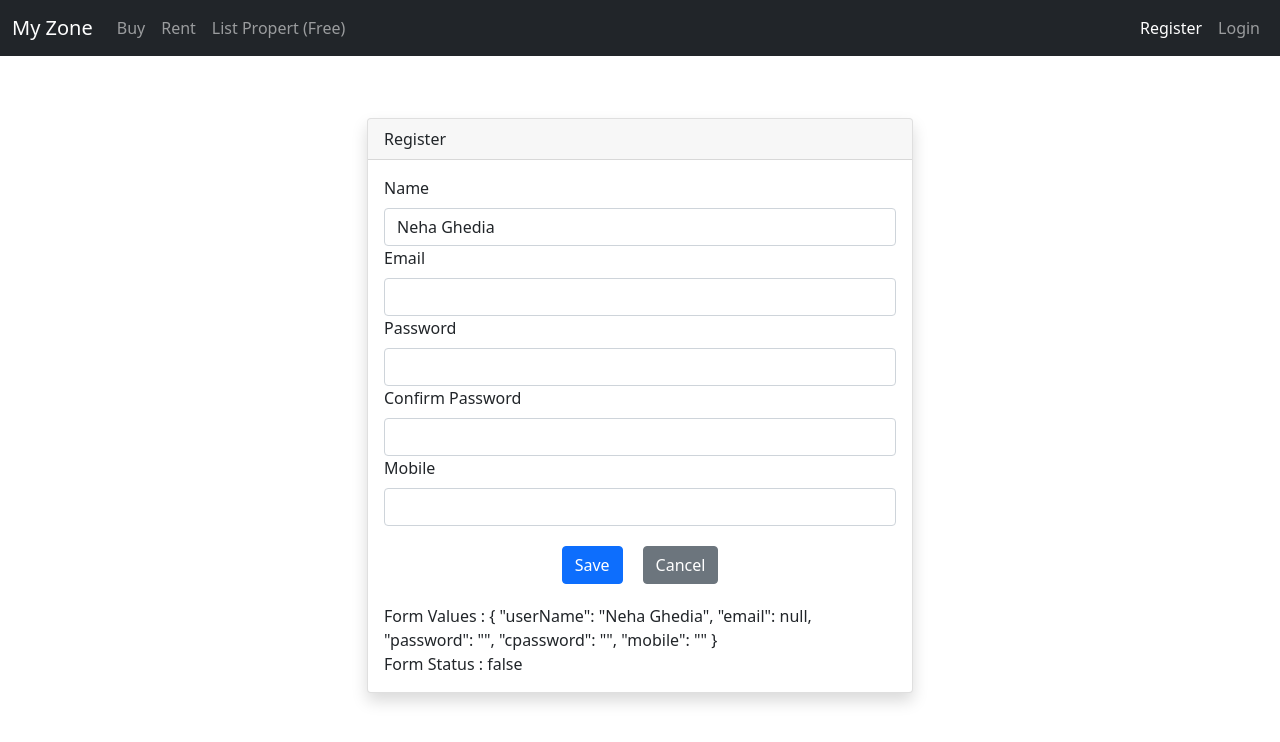
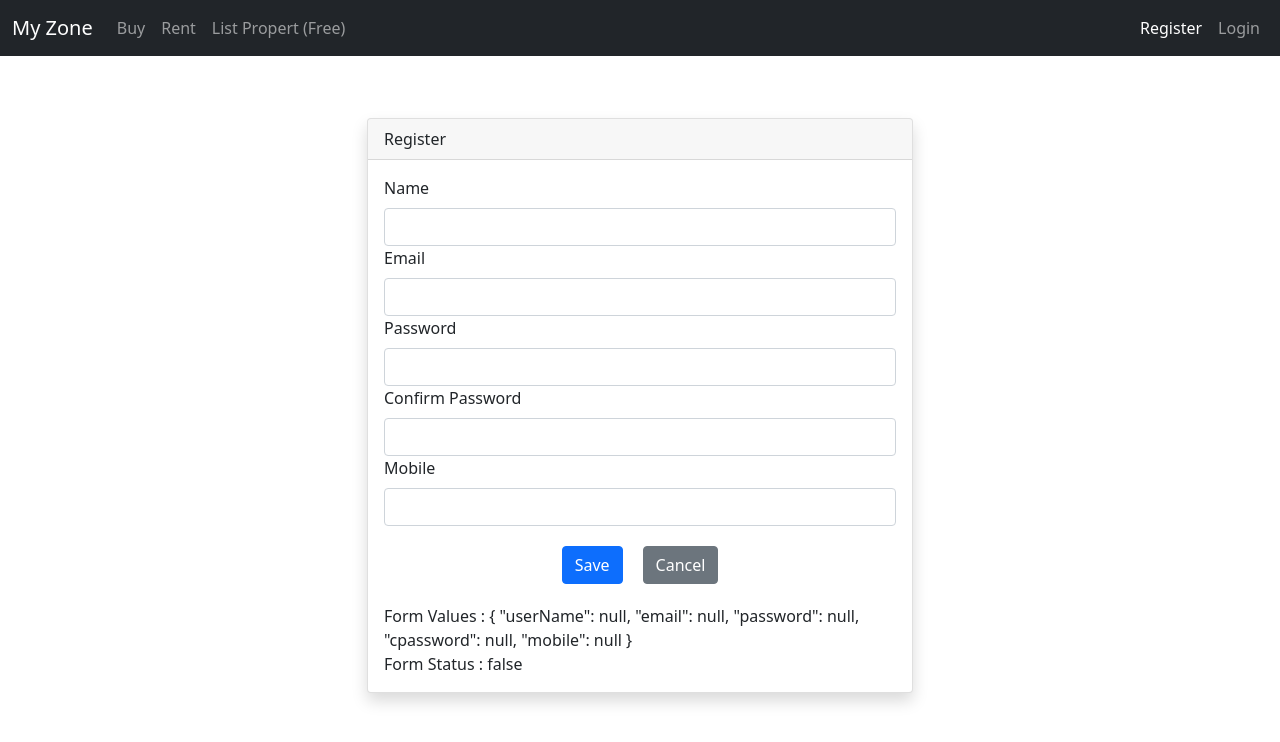
Before and after one commit to nsghedia/MyZone, an Angular app: page /user-register in a window 1280 px wide. Shown: the top 742 px of the page. Built offline with nearby package versions, Linux system fonts and the light colour scheme.

Commit message:
working more on FormGroup

```diff
--- a/src/app/user/user-register/user-register.component.html
+++ b/src/app/user/user-register/user-register.component.html
@@ -23,7 +23,7 @@
 
           <div class="form-group col-12">
             <label for="cpassword" class="form-label">Confirm Password</label>
-            <input type="password" formControlName="cpassword" class="form-control">
+            <input type="password" formControlName="cpassword" (blur)="Compare()" class="form-control">
           </div>
 
           <div class="form-group col-12">
--- a/src/app/user/user-register/user-register.component.ts
+++ b/src/app/user/user-register/user-register.component.ts
@@ -1,5 +1,10 @@
 import { Component, OnInit } from '@angular/core';
-import { FormControl, FormGroup, Validators } from '@angular/forms';
+import {
+  FormBuilder,
+  FormControl,
+  FormGroup,
+  Validators,
+} from '@angular/forms';
 
 @Component({
   selector: 'app-user-register',
@@ -8,26 +13,62 @@ import { FormControl, FormGroup, Validators } from '@angular/forms';
 })
 export class UserRegisterComponent implements OnInit {
   RegisterForm!: FormGroup;
-  constructor() {}
+  user: any = {};
+  constructor(private fb: FormBuilder) {}
 
   ngOnInit() {
-    this.RegisterForm = new FormGroup(
+    // this.RegisterForm = new FormGroup(
+    //   {
+    //     userName: new FormControl('Neha Ghedia', Validators.required),
+    //     email: new FormControl(null, [Validators.required, Validators.email]),
+    //     password: new FormControl('', [
+    //       Validators.required,
+    //       Validators.maxLength(15),
+    //       Validators.minLength(8),
+    //     ]),
+    //     cpassword: new FormControl('', [Validators.required]),
+    //     mobile: new FormControl('', [
+    //       Validators.required,
+    //       Validators.maxLength(15),
+    //       Validators.minLength(9),
+    //     ]),
+    //   },
+    //   this.passwordMatchingValidator(this.RegisterForm)
+    // );
+    this.createRegisterationForm();
+  }
+
+  createRegisterationForm() {
+    this.RegisterForm = this.fb.group(
       {
-        userName: new FormControl('Neha Ghedia', Validators.required),
-        email: new FormControl(null, [Validators.required, Validators.email]),
-        password: new FormControl('', [
+        userName: [null, Validators.required],
+        email: [null, Validators.required, Validators.email],
+        password: [
+          null,
+          [
             Validators.required,
             Validators.maxLength(15),
             Validators.minLength(8),
-        ]),
-        cpassword: new FormControl('', [Validators.required]),
-        mobile: new FormControl('', [
+          ],
+        ],
+        cpassword: [
+          null,
+          [
+            Validators.required,
+            Validators.maxLength(15),
+            Validators.minLength(8),
+          ],
+        ],
+        mobile: [
+          null,
+          [
             Validators.required,
             Validators.maxLength(15),
             Validators.minLength(9),
-        ]),
+          ],
+        ],
       },
-      this.passwordMatchingValidator(this.RegisterForm)
+      { Validators: this.passwordMatchingValidator }
     );
   }
 
@@ -43,5 +84,28 @@ export class UserRegisterComponent implements OnInit {
 
   onSubmit() {
     console.log(this.RegisterForm);
+    this.user = Object.assign(this.user, this.RegisterForm.value);
+    // localStorage.setItem("User",JSON.stringify(this.user));
+    this.addUsers(this.user);
+  }
+
+  Compare() {
+    if (
+      this.RegisterForm.get('password')?.value ===
+      this.RegisterForm.get('cpassword')?.value
+    ) {
+      console.log('Matched');
     }
   }
+
+  addUsers(user: any) {
+    let users = [];
+    if (localStorage.getItem('User')) {
+      users = JSON.parse(localStorage.getItem('User') || '{}');
+      users = [user, ...users];
+    } else{
+      users = [user];
+    }
+     localStorage.setItem('User', JSON.stringify(users));
+  }
+}
```
Lines whose indentation alone changed are shown as unchanged.
